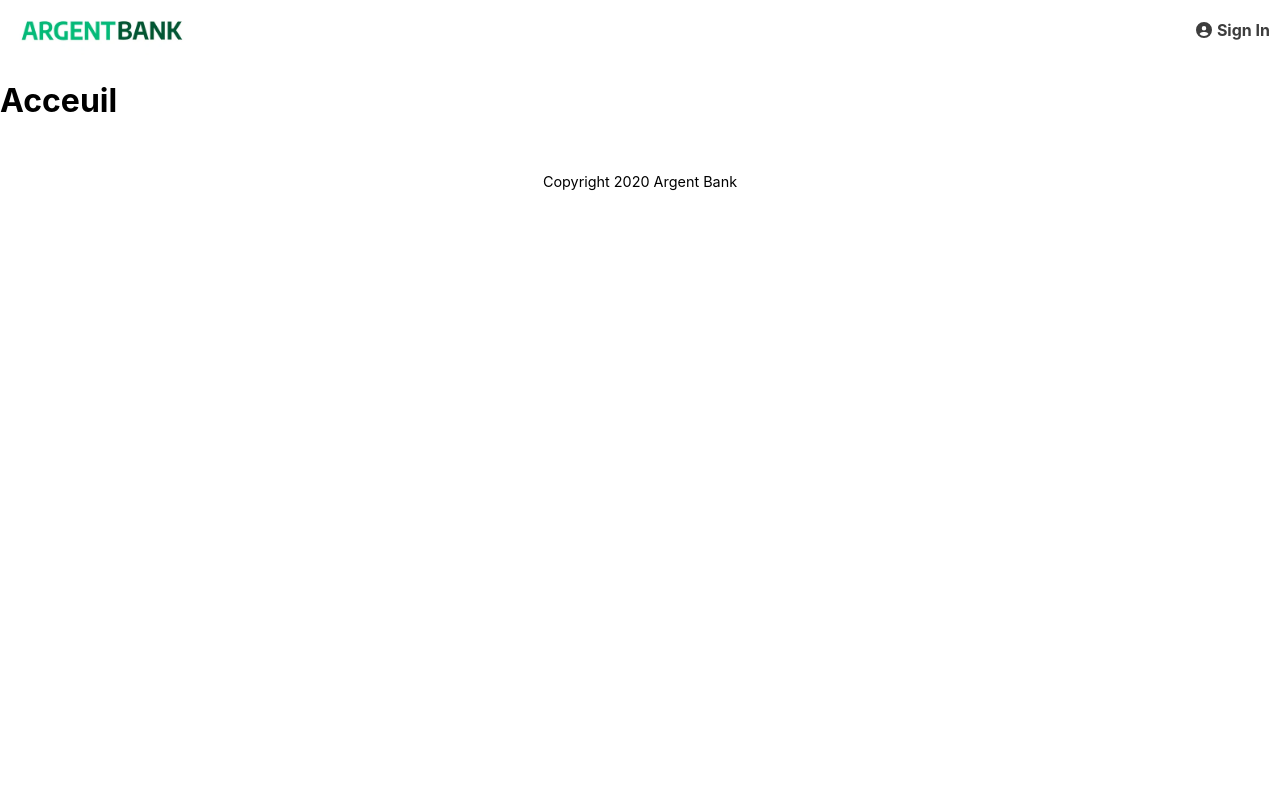
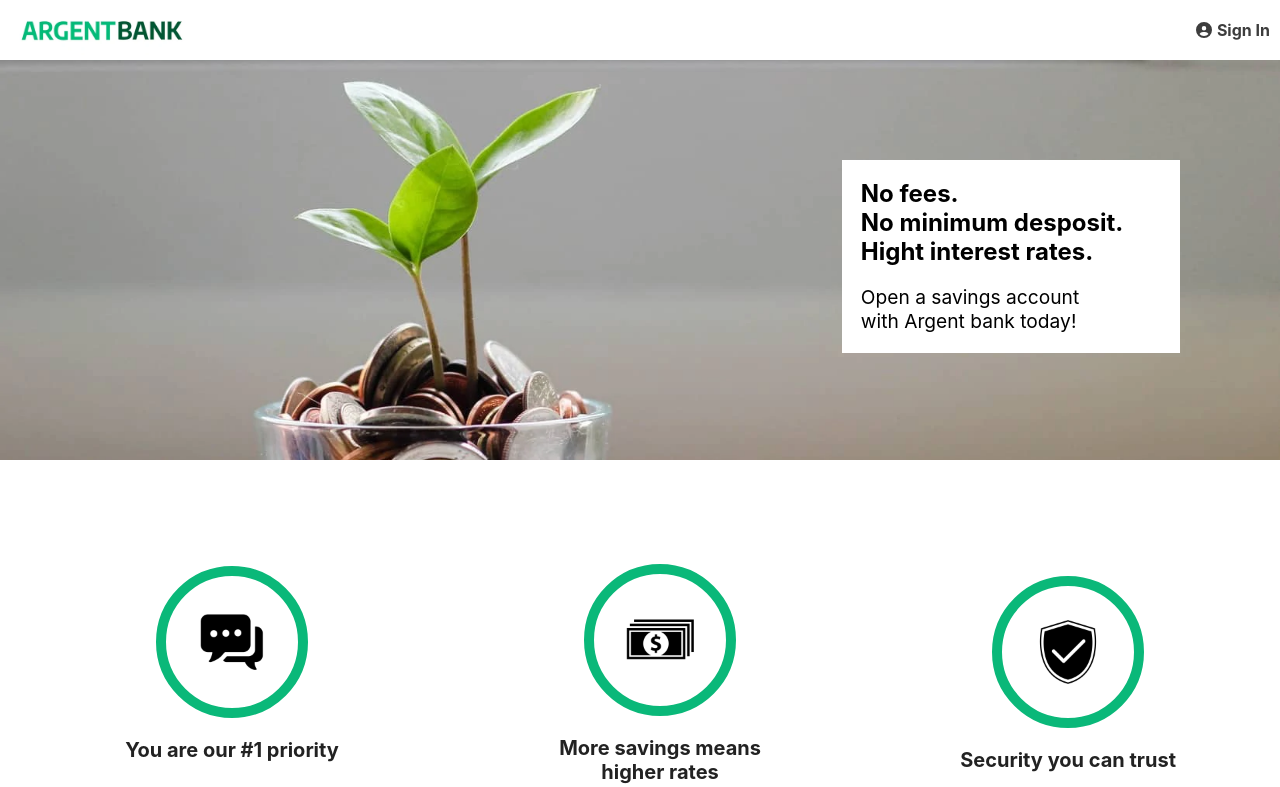
Before and after one commit to AntoineDehan/Argent-Bank, a React (Vite) app: page / in a window 1280 px wide. Shown: the top 787 px of the page. Built offline with nearby package versions, Linux system fonts and the light colour scheme.

Commit message:
home + signin

```diff
--- a/src/main.tsx
+++ b/src/main.tsx
@@ -9,6 +9,7 @@ import { BrowserRouter as Router, Routes, Route } from "react-router-dom"
 import Home from "./pages/Home"
 import ErrorPage from "./componants/Error"
 import User from "./pages/User"
+import Signing from "./pages/signing"
 
 import Header from "./componants/Header"
 import Footer from "./componants/Footer"
@@ -25,6 +26,7 @@ if (container) {
         <Header />
         <Routes>
           <Route path="/" element={<Home />} />
+          <Route path="/sign-in" element={<Signing />} />
           <Route path="/user" element={<User />} />
           <Route path="/*" element={<ErrorPage />} />
         </Routes>
--- a/src/pages/Home/index.tsx
+++ b/src/pages/Home/index.tsx
@@ -1,7 +1,63 @@
+import "../../styles/css/home/style.css"
+import bgimg from "../../assets/images/bank-tree.webp"
+import iconchat from "../../assets/images/icon-chat.webp"
+import iconmoney from "../../assets/images/icon-money.webp"
+import iconsecurity from "../../assets/images/icon-security.webp"
+
 function Home() {
   return (
-    <div>
-      <h1>Acceuil</h1>
+    <div className="home-conteneur">
+      <div className="banner-conteneur">
+        <div className="banner-text">
+          <h1>
+            No fees.
+            <br />
+            No minimum desposit.
+            <br />
+            Hight interest rates.
+          </h1>
+          <p>Open a savings account with Argent bank today!</p>
+        </div>
+      </div>
+      <div className="features">
+        <div className="feature-item">
+          <img
+            src={iconchat}
+            alt="Icone de bulles de textes de chat"
+            className="feature-icon"
+          />
+          <h3 className="feature-item-title">You are our #1 priority</h3>
+          <p>
+            Need to talk to a representative? You can get in touch through our
+            24/7 chat or through a phone call in less than 5 minutes.
+          </p>
+        </div>
+        <div className="feature-item">
+          <img
+            src={iconmoney}
+            alt="Icone de billets d'argents"
+            className="feature-icon"
+          />
+          <h3 className="feature-item-title">
+            More savings means higher rates
+          </h3>
+          <p>
+            The more you save with us, the higher your interest rate will be!
+          </p>
+        </div>
+        <div className="feature-item">
+          <img
+            src={iconsecurity}
+            alt="Icone de bouclier de sécurité"
+            className="feature-icon"
+          />
+          <h3 className="feature-item-title">Security you can trust</h3>
+          <p>
+            We use top of the line encryption to make sure your data and money
+            is always safe.
+          </p>
+        </div>
+      </div>
     </div>
   )
 }
--- /dev/null
+++ b/src/pages/signing/index.tsx
@@ -0,0 +1,34 @@
+import { FontAwesomeIcon } from "@fortawesome/react-fontawesome"
+import { faCircleUser } from "@fortawesome/free-solid-svg-icons"
+
+import "../../styles/css/signin/style.css"
+
+function Signing() {
+  return (
+    <div className="signing-conteneur">
+      <section className="form-conteneur">
+        <FontAwesomeIcon icon={faCircleUser} />
+        <h1>Sign In</h1>
+        <form>
+          <div className="input-wrapper">
+            <label htmlFor="username">Username </label>
+            <input type="text" id="username" />
+          </div>
+          <div className="input-wrapper">
+            <label htmlFor="password">Password </label>
+            <input type="password" id="password" />
+          </div>
+          <div className="input-remember">
+            <input type="checkbox" id="remember-me" />
+            <label htmlFor="remember-me">Remember me</label>
+          </div>
+          <button className="btn" type="submit">
+            Sign In
+          </button>
+        </form>
+      </section>
+    </div>
+  )
+}
+
+export default Signing
--- /dev/null
+++ b/src/styles/css/home/style.css
@@ -0,0 +1,68 @@
+.home-conteneur {
+  width: 100%;
+  height: 100%;
+}
+.home-conteneur .banner-conteneur {
+  position: relative;
+  display: block;
+  height: 400px;
+  width: 100%;
+  margin-bottom: 5%;
+  background-image: url("../../../assets/images/bank-tree.webp");
+  background-size: cover;
+  background-repeat: no-repeat;
+  background-position: 0% 33%;
+}
+.home-conteneur .banner-conteneur .banner-text {
+  position: absolute;
+  background-color: white;
+  right: 100px;
+  top: 100px;
+  width: 300px;
+  padding: 1.2rem;
+  text-align: left;
+}
+.home-conteneur .banner-conteneur .banner-text h1 {
+  font-size: 1.5rem;
+  margin: 0;
+  padding: 0;
+}
+.home-conteneur .banner-conteneur .banner-text p {
+  font-size: 1.2rem;
+  max-width: 75%;
+  margin-bottom: 0;
+}
+.home-conteneur .features {
+  display: flex;
+  flex-direction: column;
+  gap: 2%;
+  justify-content: center;
+  text-align: center;
+}
+.home-conteneur .features .feature-icon {
+  width: 100px;
+  border: 10px solid #0ab879;
+  border-radius: 50%;
+  padding: 1rem;
+}
+.home-conteneur .features .feature-item {
+  display: flex;
+  flex-direction: column;
+  justify-content: center;
+  align-items: center;
+  padding: 2.5rem;
+  max-width: 30%;
+}
+.home-conteneur .features .feature-item-title {
+  color: #222;
+  font-size: 1.25rem;
+  font-weight: bold;
+  margin-bottom: 0.5rem;
+}
+@media (min-width: 920px) {
+  .home-conteneur .features {
+    flex-direction: row;
+  }
+}
+
+/*# sourceMappingURL=style.css.map */
--- /dev/null
+++ b/src/styles/css/signin/style.css
@@ -0,0 +1,48 @@
+.signing-conteneur {
+  background-color: #12002b;
+  height: 400px;
+  width: 100%;
+}
+.signing-conteneur .form-conteneur {
+  box-sizing: border-box;
+  background-color: white;
+  width: 300px;
+  margin: 0 auto;
+  margin-top: 3rem;
+  padding: 2rem;
+}
+.signing-conteneur .form-conteneur button {
+  padding: 10px;
+  font-size: 1rem;
+  font-weight: bold;
+  background-color: #0ab879;
+  color: white;
+  border: none;
+  box-shadow: 2px 2px 1px #085d3c;
+  margin-top: 5px;
+  width: 100%;
+}
+.signing-conteneur .form-conteneur .fa-circle-user {
+  font-size: 5rem;
+}
+.signing-conteneur .form-conteneur .input-remember {
+  display: flex;
+}
+.signing-conteneur .form-conteneur .input-remember label {
+  margin-left: 0.25rem;
+}
+.signing-conteneur .form-conteneur .input-wrapper {
+  display: flex;
+  flex-direction: column;
+  text-align: left;
+  margin-bottom: 1rem;
+}
+.signing-conteneur .form-conteneur .input-wrapper label {
+  font-weight: bold;
+}
+.signing-conteneur .form-conteneur .input-wrapper input {
+  padding: 5px;
+  font-size: 1.2rem;
+}
+
+/*# sourceMappingURL=style.css.map */
--- /dev/null
+++ b/src/styles/scss/home/style.scss
@@ -0,0 +1,70 @@
+@use "../syle.scss" as *;
+
+.home-conteneur {
+  width: 100%;
+  height: 100%;
+  .banner-conteneur {
+    position: relative;
+    display: block;
+    height: 400px;
+    width: 100%;
+    margin-bottom: 5%;
+    background-image: url("../../../assets/images/bank-tree.webp");
+    background-size: cover;
+    background-repeat: no-repeat;
+    background-position: 0% 33%;
+    .banner-text {
+      position: absolute;
+      background-color: white;
+      right: 100px;
+      top: 100px;
+      width: 300px;
+      padding: 1.2rem;
+      text-align: left;
+      h1 {
+        font-size: 1.5rem;
+        margin: 0;
+        padding: 0;
+      }
+      p {
+        font-size: 1.2rem;
+        max-width: 75%;
+        margin-bottom: 0;
+      }
+    }
+  }
+  .features {
+    display: flex;
+    flex-direction: column;
+    gap: 2%;
+    justify-content: center;
+
+    text-align: center;
+    .feature-icon {
+      width: 100px;
+      border: 10px solid $main-color;
+      border-radius: 50%;
+      padding: 1rem;
+    }
+    .feature-item {
+      display: flex;
+      flex-direction: column;
+      justify-content: center;
+      align-items: center;
+      padding: 2.5rem;
+      max-width: 30%;
+    }
+    .feature-item-title {
+      color: #222;
+      font-size: 1.25rem;
+      font-weight: bold;
+      margin-bottom: 0.5rem;
+    }
+  }
+
+  @media (min-width: 920px) {
+    .features {
+      flex-direction: row;
+    }
+  }
+}
--- /dev/null
+++ b/src/styles/scss/signin/style.scss
@@ -0,0 +1,42 @@
+@use "../syle.scss" as *;
+
+.signing-conteneur {
+  background-color: #12002b;
+  height: 400px;
+  width: 100%;
+  .form-conteneur {
+    box-sizing: border-box;
+    background-color: white;
+    width: 300px;
+    margin: 0 auto;
+    margin-top: 3rem;
+    padding: 2rem;
+    button {
+      @include btn;
+      margin-top: 5px;
+      width: 100%;
+    }
+    .fa-circle-user {
+      font-size: 5rem;
+    }
+    .input-remember {
+      display: flex;
+    }
+    .input-remember label {
+      margin-left: 0.25rem;
+    }
+    .input-wrapper {
+      display: flex;
+      flex-direction: column;
+      text-align: left;
+      margin-bottom: 1rem;
+    }
+    .input-wrapper label {
+      font-weight: bold;
+    }
+    .input-wrapper input {
+      padding: 5px;
+      font-size: 1.2rem;
+    }
+  }
+}
```
Also changed, not shown: 2 other files (tests, documents, lock files or other folders).
